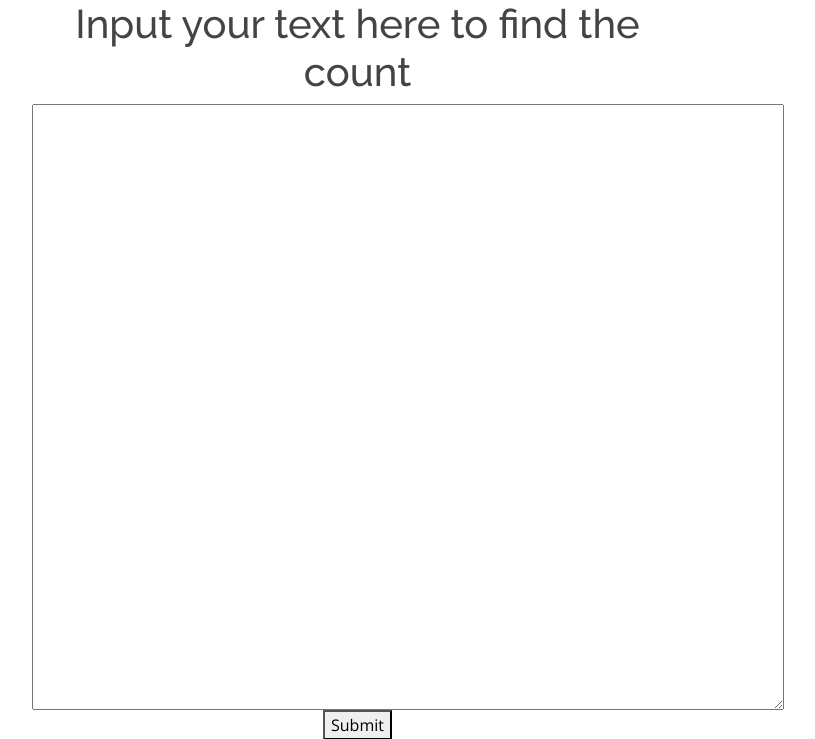
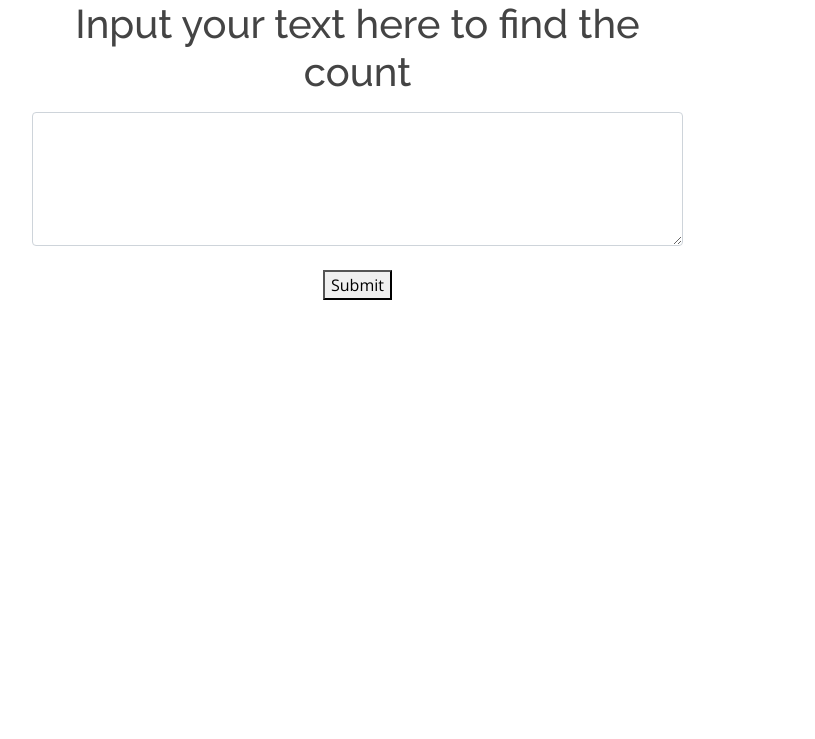
Before and after one commit to kibetamos/mars, a Django app: template venus/templates/home.html in a window 1280 px wide. Shown: the top 739 px of the page, without its empty margins (50-865 px from the left). Run offline with Django 3.2, Linux system fonts and the light colour scheme; the template is opened without the code that fills it, so the values that code supplies are empty; some libraries are stand-ins or nearby versions.

Commit message:
Update: update text page

```diff
--- a/venus/templates/home.html
+++ b/venus/templates/home.html
@@ -38,17 +38,24 @@
   <div class="col-xl-7 col-lg-9 text-center">
 <h1 >Input your text here to find the count</h1>
 
-
+<div class="form-group mt-3">
 <form action="counter" method="">
     {% csrf_token %}
-    <textarea name="words" rows="25" cols="80">
+    <!-- <textarea name="words" rows="25" cols="80">
+
+    </textarea> -->
+    <textarea class="form-control" name="words" rows="5" placeholder="Message" required>
 
     </textarea>
+
   </br>
     <!-- <input type="Submit" > -->
     <!-- <input type="submit" name="submit" value="Submit"> -->
-    <button type="submit" name="submit">Submit</button>
+    <!-- <button type="submit" name="submit">Submit</button> -->
+    <div class="text-center"><button type="submit">Submit</button></div>
 </form>
 
 </div>
+
 </div>
+</div>
```
